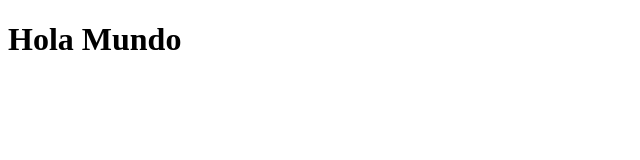
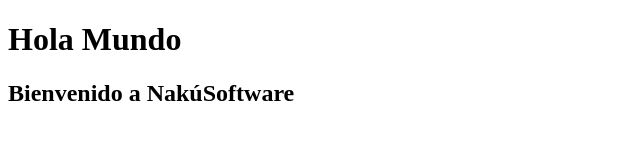
Before and after one commit to NakuSoftware/NakuSoftware.github.io, a plain HTML site: page index.html in a window 1280 px wide. Shown: the whole page, without its empty margins (0-640 px from the left). Drawn offline with Linux system fonts and the light colour scheme.

Commit message:
Update index.

```diff
--- a/index.html
+++ b/index.html
@@ -7,4 +7,5 @@
 </head>
 <body>
     <h1>Hola Mundo</h1>
+    <h2>Bienvenido a NakúSoftware</h2>
 </body>
```
